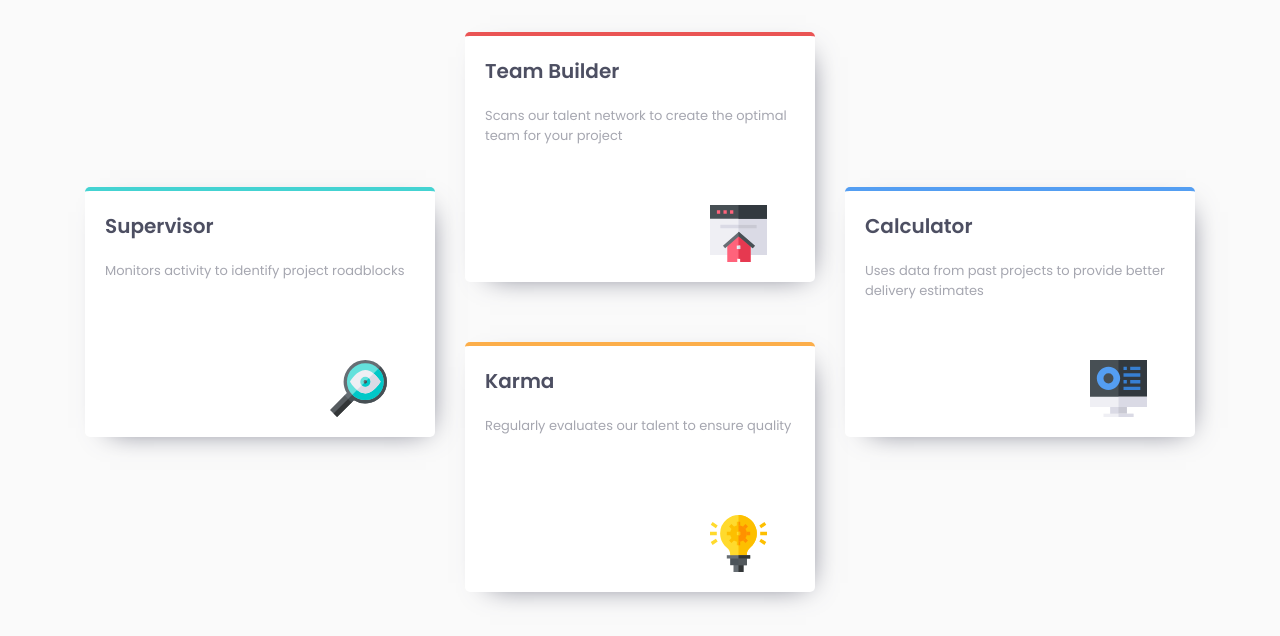
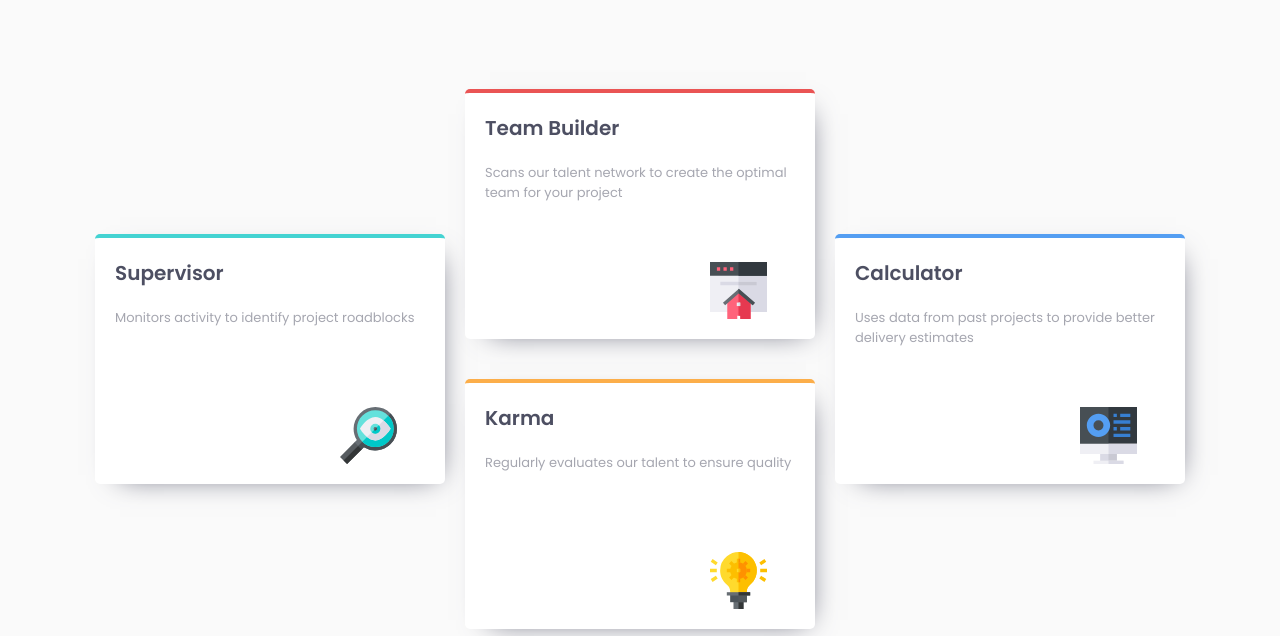
Before and after one commit to Mateoyy/four-card-feature-section-master, a plain HTML site: page index.html in a window 1280 px wide. Shown: the part 225-861 px from the top of the page. Drawn offline with Linux system fonts and the light colour scheme.

Commit message:
improvement2

```diff
--- a/style.css
+++ b/style.css
@@ -38,7 +38,7 @@ body {
 
 .title p {
 	font-size: 24px;
-	font-weight: 00;
+	font-weight: 100;
 }
 
 .title h2 {
@@ -67,7 +67,7 @@ body {
 	height: 222px;
 	background-color: #fff;
 	border-radius: 5px;
-	margin-top: 30px;
+	margin-top: 20px;
 	box-shadow: 8px 8px 28px -17px rgba(66, 68, 90, 1);
 	position: relative;
 }
@@ -151,7 +151,7 @@ img {
 		background-color: #fafafa;
 		display: flex;
 		flex-direction: column;
-		justify-content: flex-start;
+		justify-content: center;
 		align-items: center;
 	}
 
@@ -178,7 +178,7 @@ img {
 		display: grid;
 		grid-template-columns: repeat(5, 1fr);
 		grid-template-rows: repeat(5, 1fr);
-		gap: 30px;
+		gap: 20px;
 		margin: 0 auto;
 		padding: 20px;
 		align-items: start;
```
